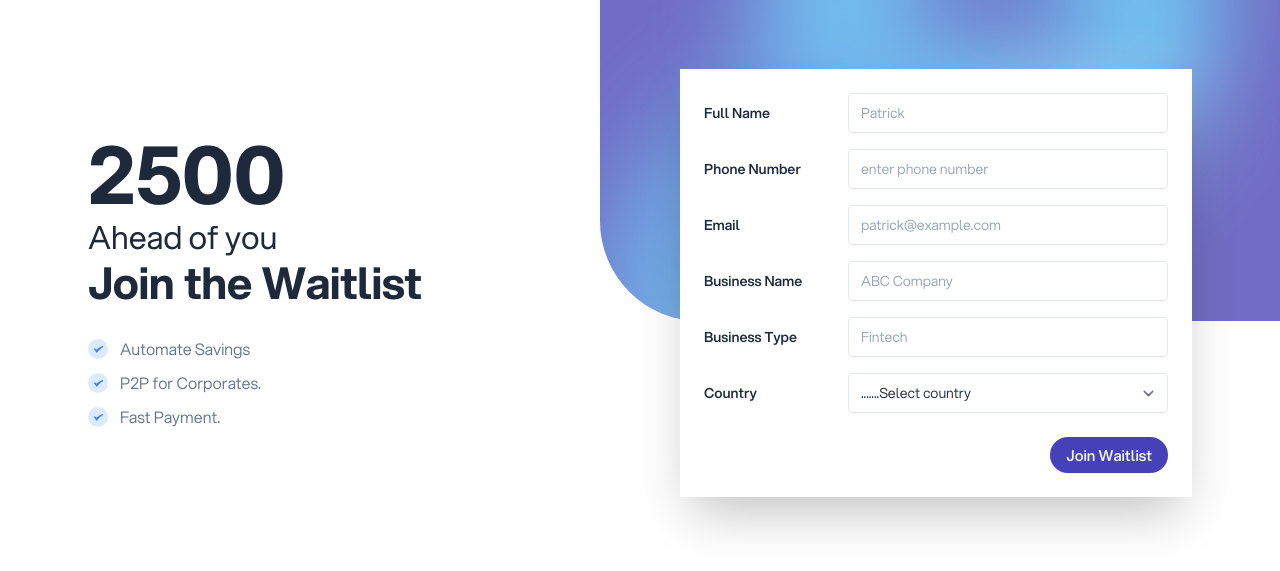
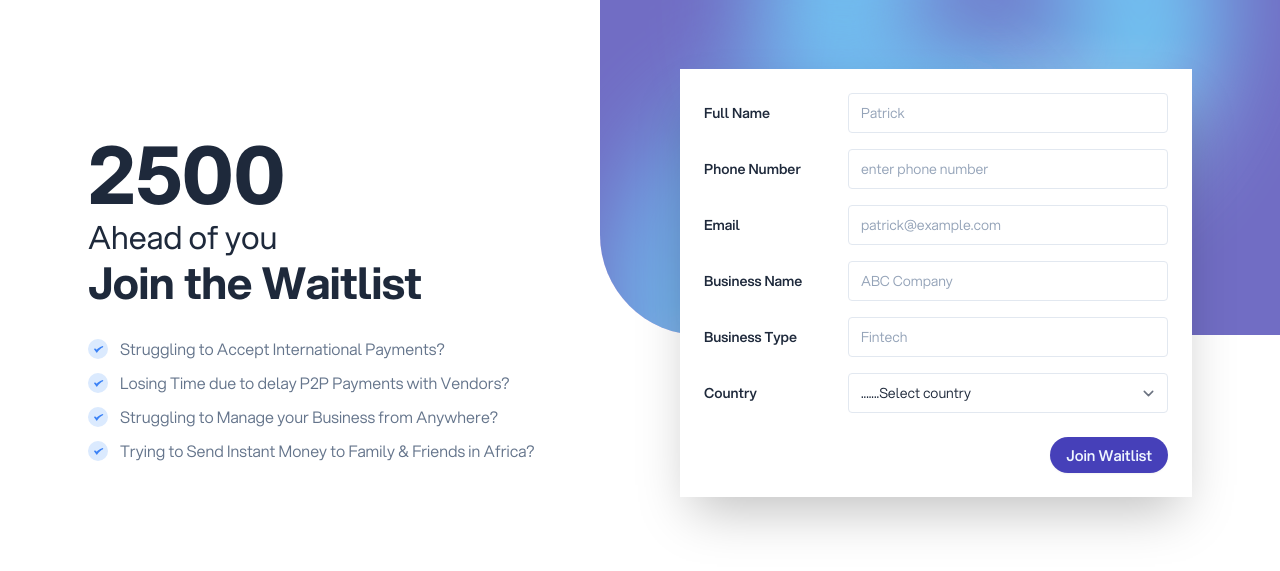
Before and after one commit to frankdev0/wallx-app, a plain HTML site: page apply.html in a window 1280 px wide. Shown: the part 91-662 px from the top of the page. Drawn offline with Linux system fonts and the light colour scheme; no server answers.

Commit message:
ui changes

```diff
--- a/apply.html
+++ b/apply.html
@@ -91,21 +91,28 @@
                                                 <circle class="cie0e" cx="10" cy="10" r="10"></circle>
                                                 <path class="c668d" d="M15.335 7.933 14.87 7c-4.025 1.167-6.067 3.733-6.067 3.733l-1.867-1.4-.933.934L8.802 14c2.158-4.025 6.533-6.067 6.533-6.067Z"></path>
                                             </svg>
-                                            <span>Automate Savings</span>
+                                            <span>Struggling to Accept International Payments?</span>
                                         </li>
                                         <li class="cim3e cfgg9 cuo55">
                                             <svg class="c3tn4 coapw" width="20" height="20" xmlns="http://www.w3.org/2000/svg">
                                                 <circle class="cie0e" cx="10" cy="10" r="10"></circle>
                                                 <path class="c668d" d="M15.335 7.933 14.87 7c-4.025 1.167-6.067 3.733-6.067 3.733l-1.867-1.4-.933.934L8.802 14c2.158-4.025 6.533-6.067 6.533-6.067Z"></path>
                                             </svg>
-                                            <span>P2P for Corporates.</span>
+                                            <span>Losing Time due to delay P2P Payments with Vendors?</span>
                                         </li>
                                         <li class="cim3e cfgg9 cuo55">
                                             <svg class="c3tn4 coapw" width="20" height="20" xmlns="http://www.w3.org/2000/svg">
                                                 <circle class="cie0e" cx="10" cy="10" r="10"></circle>
                                                 <path class="c668d" d="M15.335 7.933 14.87 7c-4.025 1.167-6.067 3.733-6.067 3.733l-1.867-1.4-.933.934L8.802 14c2.158-4.025 6.533-6.067 6.533-6.067Z"></path>
                                             </svg>
-                                            <span>Fast Payment.</span>
+                                            <span>Struggling to Manage your Business from Anywhere?</span>
+                                        </li>
+                                        <li class="cim3e cfgg9 cuo55">
+                                            <svg class="c3tn4 coapw" width="20" height="20" xmlns="http://www.w3.org/2000/svg">
+                                                <circle class="cie0e" cx="10" cy="10" r="10"></circle>
+                                                <path class="c668d" d="M15.335 7.933 14.87 7c-4.025 1.167-6.067 3.733-6.067 3.733l-1.867-1.4-.933.934L8.802 14c2.158-4.025 6.533-6.067 6.533-6.067Z"></path>
+                                            </svg>
+                                            <span>Trying to Send Instant Money to Family & Friends in Africa?</span>
                                         </li>
                                     </ul>
                                 </div>
```
